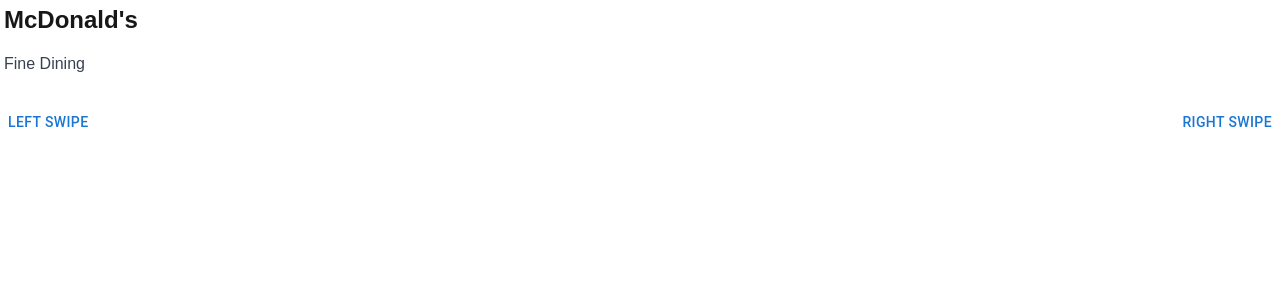
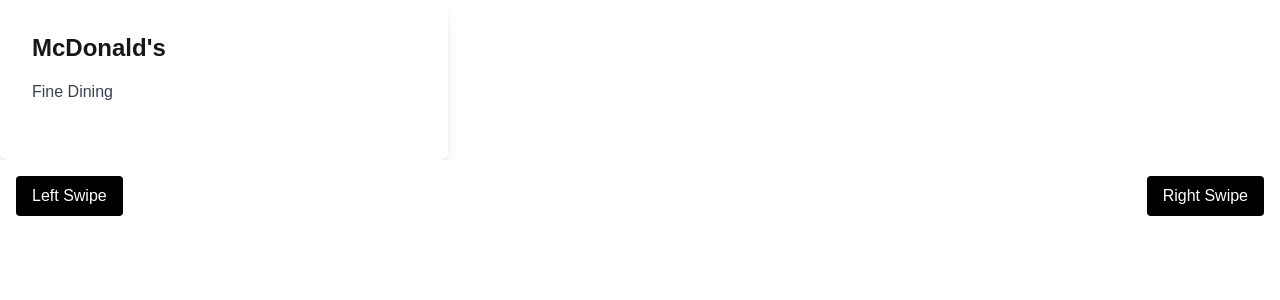
Before and after one commit to Aaiiko/thirdspace, a Next.js app: page /foryou in a window 1280 px wide. Shown: the top 300 px of the page. Built offline with nearby package versions, Linux system fonts and the light colour scheme.

Commit message:
swiping works now yo

```diff
--- a/src/app/modules/business/BusinessExplore.tsx
+++ b/src/app/modules/business/BusinessExplore.tsx
@@ -1,6 +1,7 @@
 "use client"
 
-import { useState } from "react";
+
+import React, { useState, useEffect, useRef } from "react";
 import { BusinessCard } from "./BusinessCard";
 import { Button } from "@mui/material";
 
@@ -11,14 +12,13 @@
 }
 
 export const BusinessExplore = (props: BusinessExploreProps) => {
-    /** The current business the user's looking at */
     const [currentB, setCurrentB] = useState<number>(0);
-    /** The businesses they HATE BOOO!!!! BOOOO!!!! */
     const [rejected, setRejected] = useState<Business[]>([]);
-    /** The business they LOVE YIPPIE :D GOODY goody GUMDROPS!!! */
     const [loved, setLoved] = useState<Business[]>([]);
+    const touchStartX = useRef<number>(0);
+    const touchEndX = useRef<number>(0);
 
-    /** Right swipe function (they love!) */
+    /** The event that happens on a right swipe */
     const rightSwipe = () => {
         setLoved([...loved, props.businesses[currentB]]);
         if (currentB === props.businesses.length - 1) {
@@ -26,9 +26,9 @@
         } else {
             setCurrentB(currentB + 1);
         }
-    }
+    };
 
-    /** Left swipe function (BOOOO!!!!) */
+    /** The event that happens on a left swipe yo */
     const leftSwipe = () => {
         setRejected([...rejected, props.businesses[currentB]]);
         if (currentB === props.businesses.length - 1) {
@@ -36,38 +36,67 @@
         } else {
             setCurrentB(currentB + 1);
         }
-    }
+    };
 
-    /** Once user has completed swiping */
+    const handleTouchStart = (e: React.TouchEvent) => {
+        touchStartX.current = e.targetTouches[0].clientX;
+    };
+
+    const handleTouchMove = (e: React.TouchEvent) => {
+        touchEndX.current = e.targetTouches[0].clientX;
+    };
+
+    const handleTouchEnd = () => {
+        if (touchStartX.current - touchEndX.current > 50) {
+            leftSwipe();
+        }
+
+        if (touchEndX.current - touchStartX.current > 50) {
+            rightSwipe();
+        }
+    };
+
+    /** After all businesses have been filtered through or there are none avalible  */
     if (currentB === -1 || props.businesses.length <= 0) {
         return (
-            <div>
-                <h1>Wow! You explored all of the business in the area!</h1>
-                <h2 className="font-bold text-4xl">You loved:</h2>
+            <div className="px-1 py-2">
+                <h1>You've seen all the businesses in your area!</h1>
+                <p className="font-bold text-4xl">Loved</p>
                 {loved.map((business) => (
                     <BusinessCard business={business} />
                 ))}
-                <h2 className="font-bold text-4xl">You rejected:</h2>
+                <p className="font-bold text-4xl">Rejected</p>
                 {rejected.map((business) => (
                     <BusinessCard business={business} />
                 ))}
             </div>
-        )
+        );
+
     }
 
-    /** Shows current business */
     return (
-        <div>
-            <BusinessCard business={props.businesses[currentB]} />
-            <div className="button-container flex justify-between">
+        <div
+            className="relative min-h-screen"
+            onTouchStart={handleTouchStart}
+            onTouchMove={handleTouchMove}
+            onTouchEnd={handleTouchEnd}
+        >
+            <div className="p-8 bg-white shadow-lg rounded-lg max-w-md w-full">
+                <h2 className="text-2xl font-bold mb-4">{props.businesses[currentB]?.name}</h2>
+                <p className="text-gray-700 mb-6">{props.businesses[currentB]?.description}</p>
+            </div>
+            <div className="button-container flex justify-between sticky bottom-0 left-0 right-0 p-4 bg-white">
                 <div>
-                    <Button onClick={leftSwipe} className="bg-black text-white">Left Swipe</Button>
+                    <button onClick={leftSwipe} className="bg-black text-white py-2 px-4 rounded hover:bg-gray-700">
+                        Left Swipe
+                    </button>
                 </div>
                 <div>
-                    <Button onClick={rightSwipe} className="bg-black text-white">Right Swipe</Button>
+                    <button onClick={rightSwipe} className="bg-black text-white py-2 px-4 rounded hover:bg-gray-700">
+                        Right Swipe
+                    </button>
                 </div>
             </div>
         </div>
-
     );
-}
+};
```
